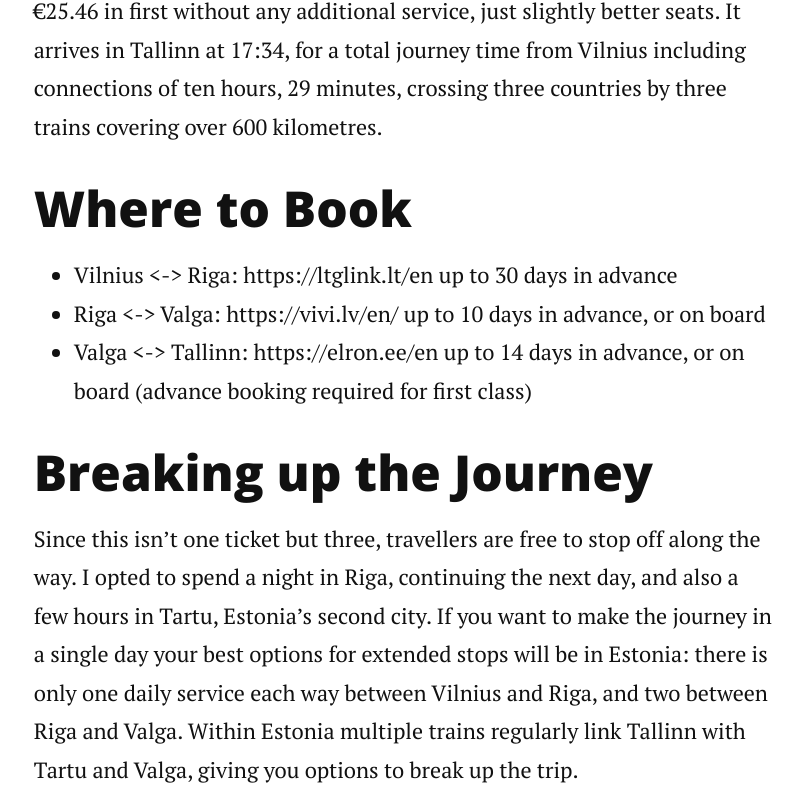
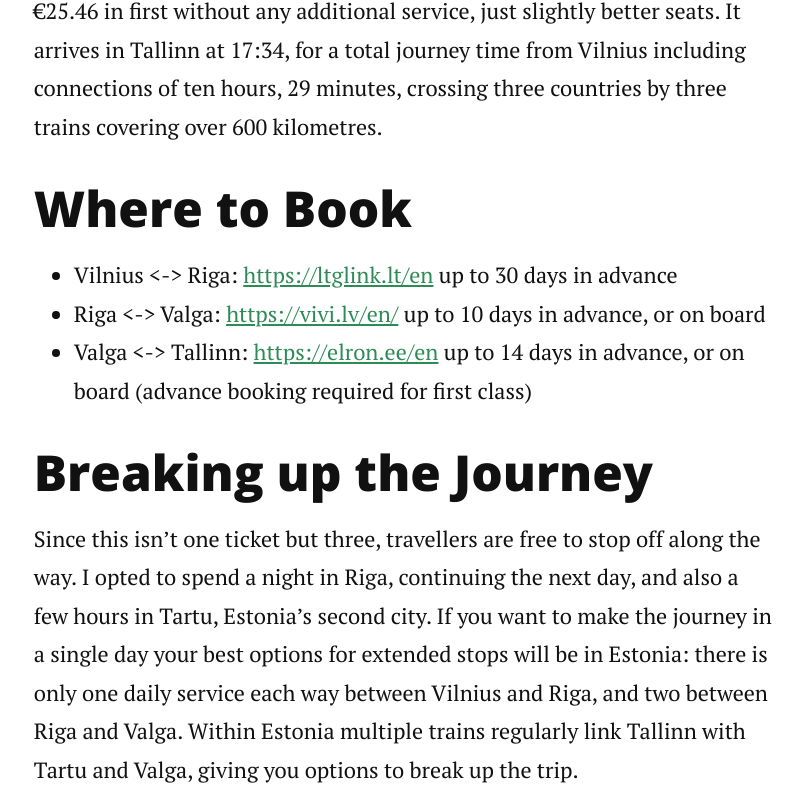
Before and after one commit to RatherBeExploring/ratherbeexploring.github.io, a Jekyll site: the page built from _posts/2025-02-05-vilnius-to-riga-to-tallinn-by-train.markdown, in a window 1280 px wide and 900 px high, scrolled down 3410 px, cut to the strip 0-805 px from the top of the window. Shown: the whole strip, without its empty margins (235-1036 px from the left). Built offline with Jekyll 4.4.1, drawn with Linux system fonts in a browser that asks for light colours; nearby versions of some CDN libraries; part of the change alters nothing that is shown.

```diff
--- a/_posts/2025-02-05-vilnius-to-riga-to-tallinn-by-train.markdown
+++ b/_posts/2025-02-05-vilnius-to-riga-to-tallinn-by-train.markdown
@@ -31,9 +31,9 @@ This third and final leg, operated by Estonian carrier and knock-off Tesla found
 
 ## Where to Book
 
-* Vilnius <-> Riga: https://ltglink.lt/en up to 30 days in advance
-* Riga <-> Valga: https://vivi.lv/en/ up to 10 days in advance, or on board
-* Valga <-> Tallinn: https://elron.ee/en up to 14 days in advance, or on board (advance booking required for first class)
+* Vilnius <-> Riga: <a href="https://ltglink.lt/en" target="_blank">https://ltglink.lt/en</a> up to 30 days in advance
+* Riga <-> Valga: <a href="https://vivi.lv/en/" target="_blank">https://vivi.lv/en/</a> up to 10 days in advance, or on board
+* Valga <-> Tallinn: <a href="https://elron.ee/en" target="_blank">https://elron.ee/en</a> up to 14 days in advance, or on board (advance booking required for first class)
 
 ## Breaking up the Journey
 
```
